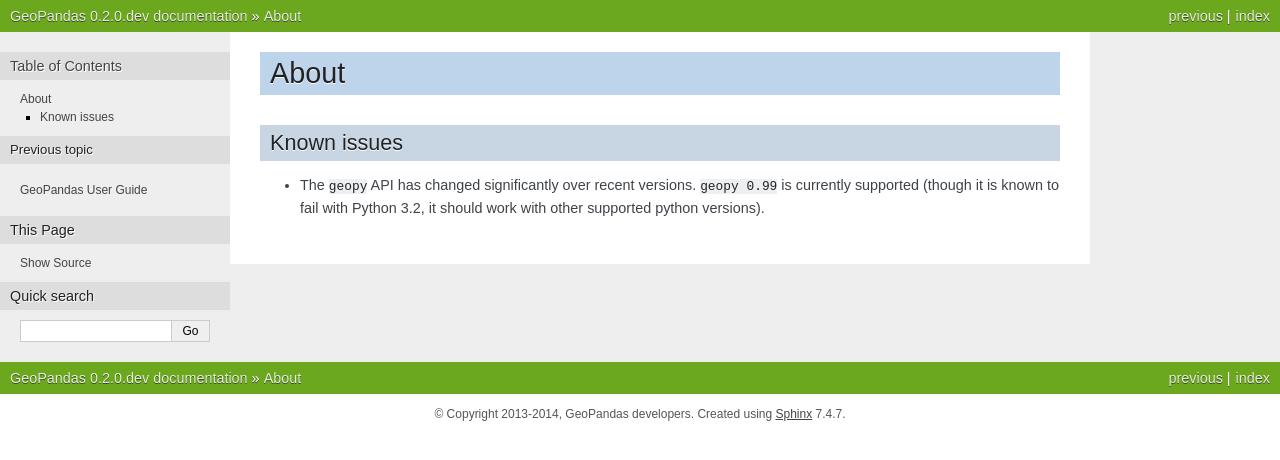
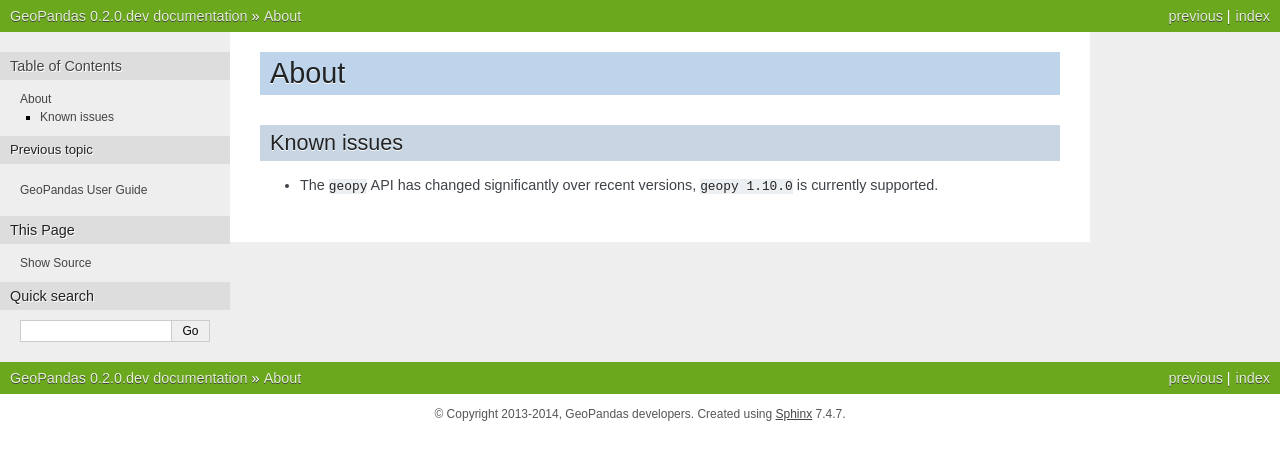
Before and after one commit to geopandas/geopandas, a Sphinx documentation site: the page built from doc/source/about.rst, in a window 1280 px wide. Shown: the top 460 px of the page. Built offline with Sphinx 7.4.7, drawn with Linux system fonts in a browser that asks for light colours; pages that are not in the unit, such as notebooks, are missing from menus.

Commit message:
Update about.rst

```diff
--- a/doc/source/about.rst
+++ b/doc/source/about.rst
@@ -4,10 +4,8 @@ About
 Known issues
 ------------
 
-- The ``geopy`` API has changed significantly over recent versions.
-  ``geopy 0.99`` is currently supported (though it is known to fail
-  with Python 3.2, it should work with other supported python
-  versions).
+- The ``geopy`` API has changed significantly over recent versions,
+  ``geopy 1.10.0`` is currently supported.
 
 .. toctree::
    :maxdepth: 2
```
